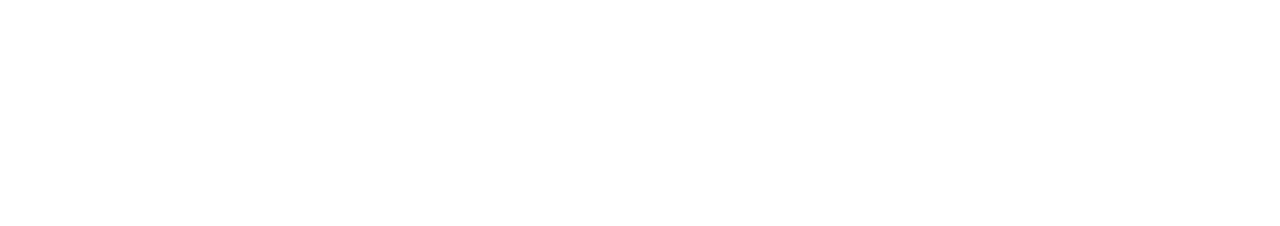
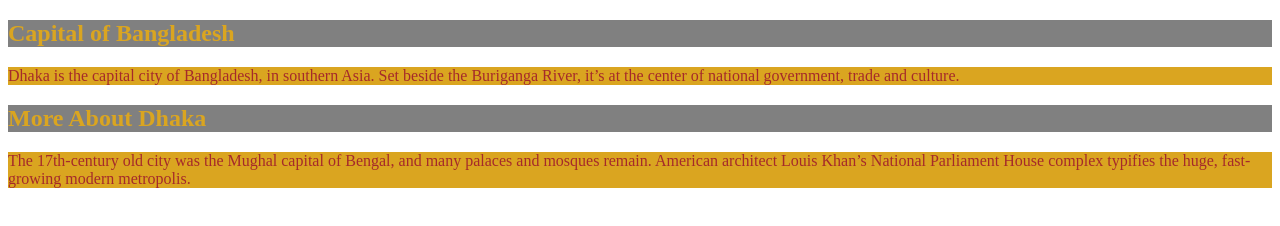
Before and after one commit to kibriarobin/my-second-repo, a plain HTML site: page index.html in a window 1280 px wide. Drawn offline with Linux system fonts and the light colour scheme.

Commit message:
added css file

```diff
--- a/index.html
+++ b/index.html
@@ -4,8 +4,12 @@
     <meta charset="UTF-8">
     <meta name="viewport" content="width=device-width, initial-scale=1.0">
     <title>My Second Repository</title>
+    <link rel="stylesheet" href="style.css">
 </head>
 <body>
-
+    <h2>Capital of Bangladesh</h2>
+    <p>Dhaka is the capital city of Bangladesh, in southern Asia. Set beside the Buriganga River, it’s at the center of national government, trade and culture.</p>
+    <h2>More About Dhaka</h2>
+    <p>The 17th-century old city was the Mughal capital of Bengal, and many palaces and mosques remain. American architect Louis Khan’s National Parliament House complex typifies the huge, fast-growing modern metropolis.</p>
 </body>
 </html>
--- /dev/null
+++ b/style.css
@@ -0,0 +1,8 @@
+h2{
+    color: goldenrod;
+    background-color: gray;
+}
+p{
+    color: brown;
+    background-color: goldenrod;
+}
```
